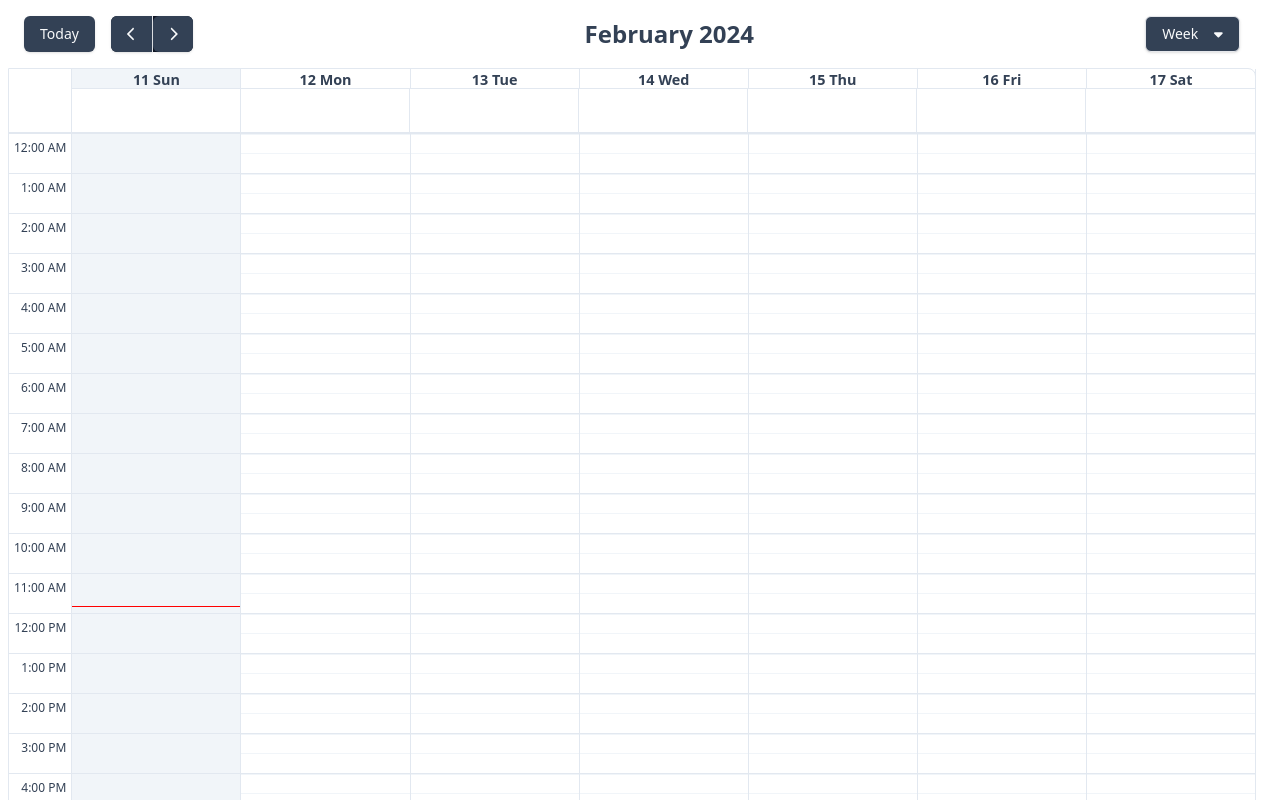
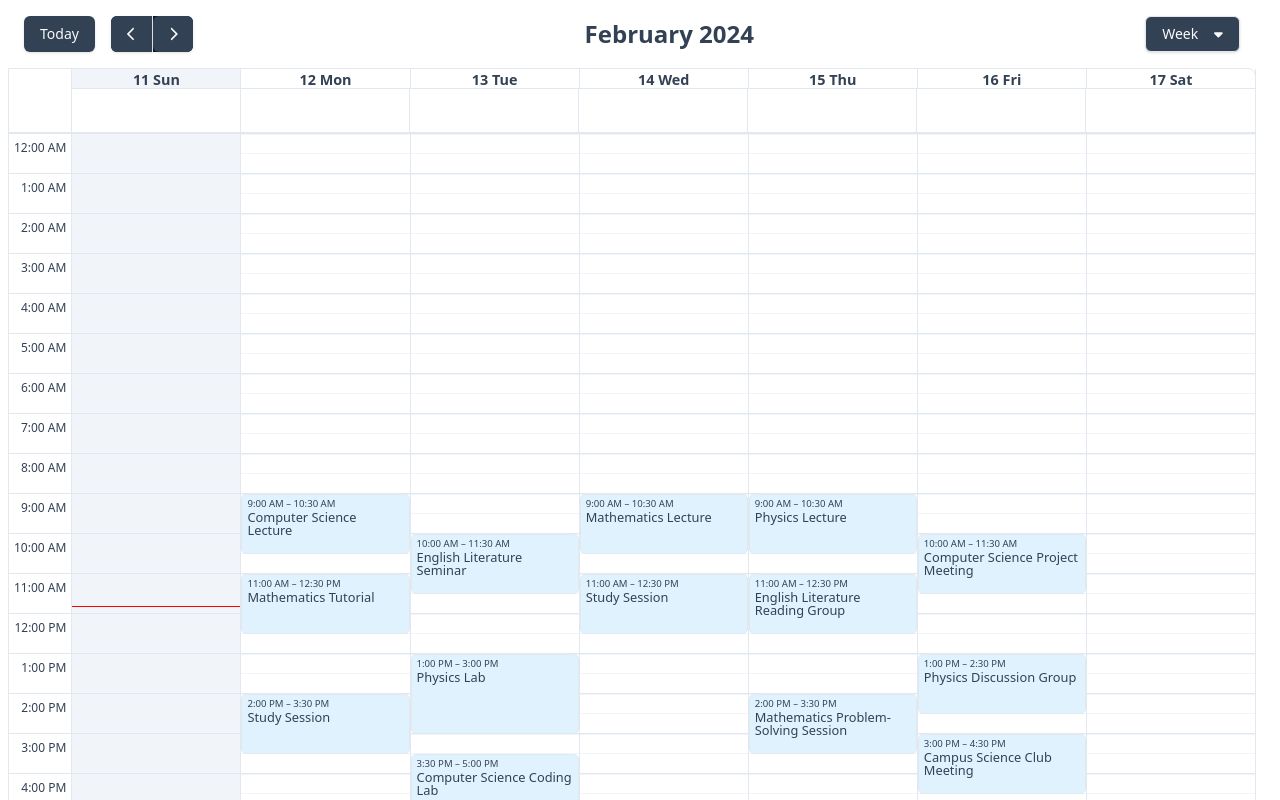
Before and after one commit to choco-green/my-uni-app, a React (Vite) app: page / in a window 1280 px wide. Built offline with nearby package versions, Linux system fonts and the light colour scheme; no server answers.

Commit message:
feat: :sparkles: added fake events to calendar

```diff
--- a/src/Events.tsx
+++ b/src/Events.tsx
@@ -83,6 +83,148 @@ function Events({ handleAddToCalendar, calendarEvents }: EventsProps) {
 						new Date(a.startDate).getTime() -
 						new Date(b.startDate).getTime()
 				);
+			fetchedEvents.push(
+				{
+					id: 101,
+					title: "Computer Science Lecture",
+					description: "Lecture on advanced algorithms",
+					startDate: "2024-02-12T09:00:00",
+					endDate: "2024-02-12T10:30:00",
+					venueName: "Engineering Building",
+					venueId: 2,
+					capacity: 30,
+				},
+				{
+					id: 102,
+					title: "Mathematics Tutorial",
+					description: "Tutorial on calculus",
+					startDate: "2024-02-12T11:00:00",
+					endDate: "2024-02-12T12:30:00",
+					venueName: "Mathematics Building",
+					venueId: 3,
+					capacity: 20,
+				},
+				{
+					id: 103,
+					title: "Study Session",
+					description: "General study session",
+					startDate: "2024-02-12T14:00:00",
+					endDate: "2024-02-12T15:30:00",
+					venueName: "Library",
+					venueId: 4,
+					capacity: 15,
+				},
+				{
+					id: 104,
+					title: "English Literature Seminar",
+					description: "Seminar on modern literature themes",
+					startDate: "2024-02-13T10:00:00",
+					endDate: "2024-02-13T11:30:00",
+					venueName: "Humanities Building",
+					venueId: 5,
+					capacity: 25,
+				},
+				{
+					id: 105,
+					title: "Physics Lab",
+					description: "Practical experiments in physics",
+					startDate: "2024-02-13T13:00:00",
+					endDate: "2024-02-13T15:00:00",
+					venueName: "Science Building",
+					venueId: 6,
+					capacity: 20,
+				},
+				{
+					id: 106,
+					title: "Computer Science Coding Lab",
+					description: "Hands-on coding session",
+					startDate: "2024-02-13T15:30:00",
+					endDate: "2024-02-13T17:00:00",
+					venueName: "Engineering Building",
+					venueId: 2,
+					capacity: 30,
+				},
+				{
+					id: 107,
+					title: "Physics Lecture",
+					description: "Lecture on electromagnetism",
+					startDate: "2024-02-15T09:00:00",
+					endDate: "2024-02-15T10:30:00",
+					venueName: "Science Building",
+					venueId: 6,
+					capacity: 30,
+				},
+				{
+					id: 108,
+					title: "English Literature Reading Group",
+					description: "Discussion on Shakespeare's works",
+					startDate: "2024-02-15T11:00:00",
+					endDate: "2024-02-15T12:30:00",
+					venueName: "Humanities Building",
+					venueId: 5,
+					capacity: 15,
+				},
+				{
+					id: 109,
+					title: "Mathematics Problem-Solving Session",
+					description: "Solving complex problems",
+					startDate: "2024-02-15T14:00:00",
+					endDate: "2024-02-15T15:30:00",
+					venueName: "Mathematics Building",
+					venueId: 3,
+					capacity: 20,
+				},
+				{
+					id: 110,
+					title: "Computer Science Project Meeting",
+					description: "Weekly team meeting for projects",
+					startDate: "2024-02-16T10:00:00",
+					endDate: "2024-02-16T11:30:00",
+					venueName: "Engineering Building",
+					venueId: 2,
+					capacity: 10,
+				},
+				{
+					id: 111,
+					title: "Physics Discussion Group",
+					description: "Discussing recent advancements in physics",
+					startDate: "2024-02-16T13:00:00",
+					endDate: "2024-02-16T14:30:00",
+					venueName: "Science Building",
+					venueId: 6,
+					capacity: 15,
+				},
+				{
+					id: 112,
+					title: "Campus Science Club Meeting",
+					description: "Weekly club meeting",
+					startDate: "2024-02-16T15:00:00",
+					endDate: "2024-02-16T16:30:00",
+					venueName: "Student Center",
+					venueId: 7,
+					capacity: 50,
+				},
+				{
+					id: 113,
+					title: "Mathematics Lecture",
+					description: "Lecture on advanced mathematics topics",
+					startDate: "2024-02-14T09:00:00",
+					endDate: "2024-02-14T10:30:00",
+					venueName: "Mathematics Building",
+					venueId: 3,
+					capacity: 25,
+				},
+				{
+					id: 114,
+					title: "Study Session",
+					description: "Focused study session on various subjects",
+					startDate: "2024-02-14T11:00:00",
+					endDate: "2024-02-14T12:30:00",
+					venueName: "Library",
+					venueId: 4,
+					capacity: 20,
+				}
+			);
 			setAllEvents(fetchedEvents);
 			setEvents(fetchedEvents);
 		});
@@ -143,7 +285,7 @@ function Events({ handleAddToCalendar, calendarEvents }: EventsProps) {
 
 	return (
 		events && (
-			<div className="bg-slate-100 p-4 rounded-md mt-4 w-[30rem] flex flex-col gap-4">
+			<div className="bg-slate-100 p-4 rounded-md w-[30rem] flex flex-col gap-4">
 				<Dialog>
 					<DialogTrigger asChild>
 						<Button
--- a/src/MainPage.tsx
+++ b/src/MainPage.tsx
@@ -58,6 +58,136 @@ function MainPage() {
 		// 	setCalendarEvents(ConvertedEvents);
 		// });
 
+		const events: CalendarEvent[] = [
+			{
+				id: 101,
+				title: "Computer Science Lecture",
+				description: "Lecture on advanced algorithms",
+				startDate: "2024-02-12T09:00:00",
+				endDate: "2024-02-12T10:30:00",
+				venueId: 2,
+			},
+			{
+				id: 102,
+				title: "Mathematics Tutorial",
+				description: "Tutorial on calculus",
+				startDate: "2024-02-12T11:00:00",
+				endDate: "2024-02-12T12:30:00",
+				venueId: 3,
+			},
+			{
+				id: 103,
+				title: "Study Session",
+				description: "General study session",
+				startDate: "2024-02-12T14:00:00",
+				endDate: "2024-02-12T15:30:00",
+				venueId: 4,
+			},
+			{
+				id: 104,
+				title: "English Literature Seminar",
+				description: "Seminar on modern literature themes",
+				startDate: "2024-02-13T10:00:00",
+				endDate: "2024-02-13T11:30:00",
+				venueId: 5,
+			},
+			{
+				id: 105,
+				title: "Physics Lab",
+				description: "Practical experiments in physics",
+				startDate: "2024-02-13T13:00:00",
+				endDate: "2024-02-13T15:00:00",
+				venueId: 6,
+			},
+			{
+				id: 106,
+				title: "Computer Science Coding Lab",
+				description: "Hands-on coding session",
+				startDate: "2024-02-13T15:30:00",
+				endDate: "2024-02-13T17:00:00",
+				venueId: 2,
+			},
+			{
+				id: 107,
+				title: "Physics Lecture",
+				description: "Lecture on electromagnetism",
+				startDate: "2024-02-15T09:00:00",
+				endDate: "2024-02-15T10:30:00",
+				venueId: 6,
+			},
+			{
+				id: 108,
+				title: "English Literature Reading Group",
+				description: "Discussion on Shakespeare's works",
+				startDate: "2024-02-15T11:00:00",
+				endDate: "2024-02-15T12:30:00",
+				venueId: 5,
+			},
+			{
+				id: 109,
+				title: "Mathematics Problem-Solving Session",
+				description: "Solving complex problems",
+				startDate: "2024-02-15T14:00:00",
+				endDate: "2024-02-15T15:30:00",
+				venueId: 3,
+			},
+			{
+				id: 110,
+				title: "Computer Science Project Meeting",
+				description: "Weekly team meeting for projects",
+				startDate: "2024-02-16T10:00:00",
+				endDate: "2024-02-16T11:30:00",
+				venueId: 2,
+			},
+			{
+				id: 111,
+				title: "Physics Discussion Group",
+				description: "Discussing recent advancements in physics",
+				startDate: "2024-02-16T13:00:00",
+				endDate: "2024-02-16T14:30:00",
+				venueId: 6,
+			},
+			{
+				id: 112,
+				title: "Campus Science Club Meeting",
+				description: "Weekly club meeting",
+				startDate: "2024-02-16T15:00:00",
+				endDate: "2024-02-16T16:30:00",
+				venueId: 7,
+			},
+			{
+				id: 113,
+				title: "Mathematics Lecture",
+				description: "Lecture on advanced mathematics topics",
+				startDate: "2024-02-14T09:00:00",
+				endDate: "2024-02-14T10:30:00",
+				venueId: 3,
+			},
+			{
+				id: 114,
+				title: "Study Session",
+				description: "Focused study session on various subjects",
+				startDate: "2024-02-14T11:00:00",
+				endDate: "2024-02-14T12:30:00",
+				venueId: 4,
+			},
+		];
+
+		setCalendarEvents(
+			events.map((event) => {
+				return {
+					title: event.title,
+					start: new Date(event.startDate),
+					end: new Date(event.endDate),
+					resource: {
+						description: event.description,
+						venueId: event.venueId,
+						id: event.id,
+					},
+				} as Event;
+			})
+		);
+
 		if (navigation !== undefined) {
 			onNavigate(date, view, navigation);
 			setNavigation(undefined);
@@ -68,6 +198,8 @@ function MainPage() {
 		console.log(event);
 		return {};
 	}, []);
+
+	console.log(calendarEvents);
 
 	return (
 		<div className="flex h-full overflow-hidden">
```
